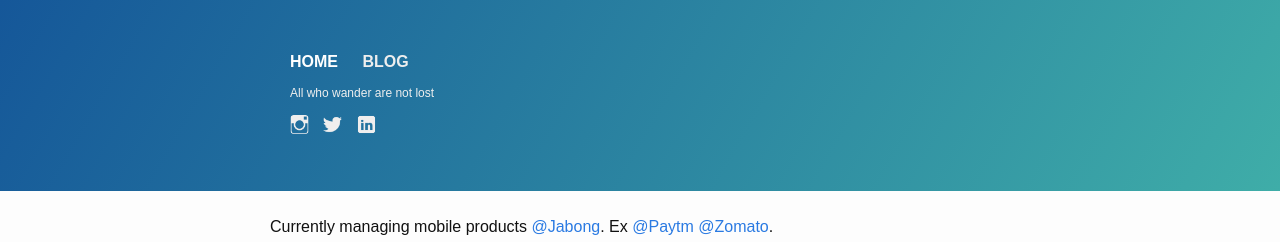
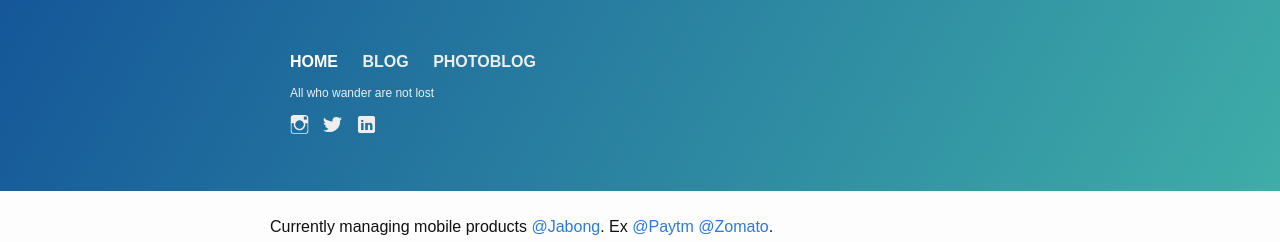
Before and after one commit to lakshaypandey/lakshaypandey.github.io, a Jekyll site: the page built from index.html, in a window 1280 px wide. Shown: the top 242 px of the page. Built offline with Jekyll 4.4.1, drawn with Linux system fonts in a browser that asks for light colours.

Commit message:
add photoblog

```diff
--- a/_config.yml
+++ b/_config.yml
@@ -12,6 +12,7 @@ twitter_username: lakshaypandey
 github_username:  jekyll
 instagram_username: lakshaypandey
 linkedin_username: lakshaypandey
+photoblog_link: http://photoblog.lakshaypandey.com
 
 # Build settings
 markdown: kramdown
--- a/_includes/header.html
+++ b/_includes/header.html
@@ -23,6 +23,11 @@
 					<a href="/blog">Blog</a>
 				</li>
 			{% endif %}
+				<li>
+					<a href="{{ site.photoblog_link }}">Photoblog</a>
+				</li>
+
+
 		</div>
 		<div class="description"> {{ site.motto }} </div>
 		<ul class="social-links">
```
